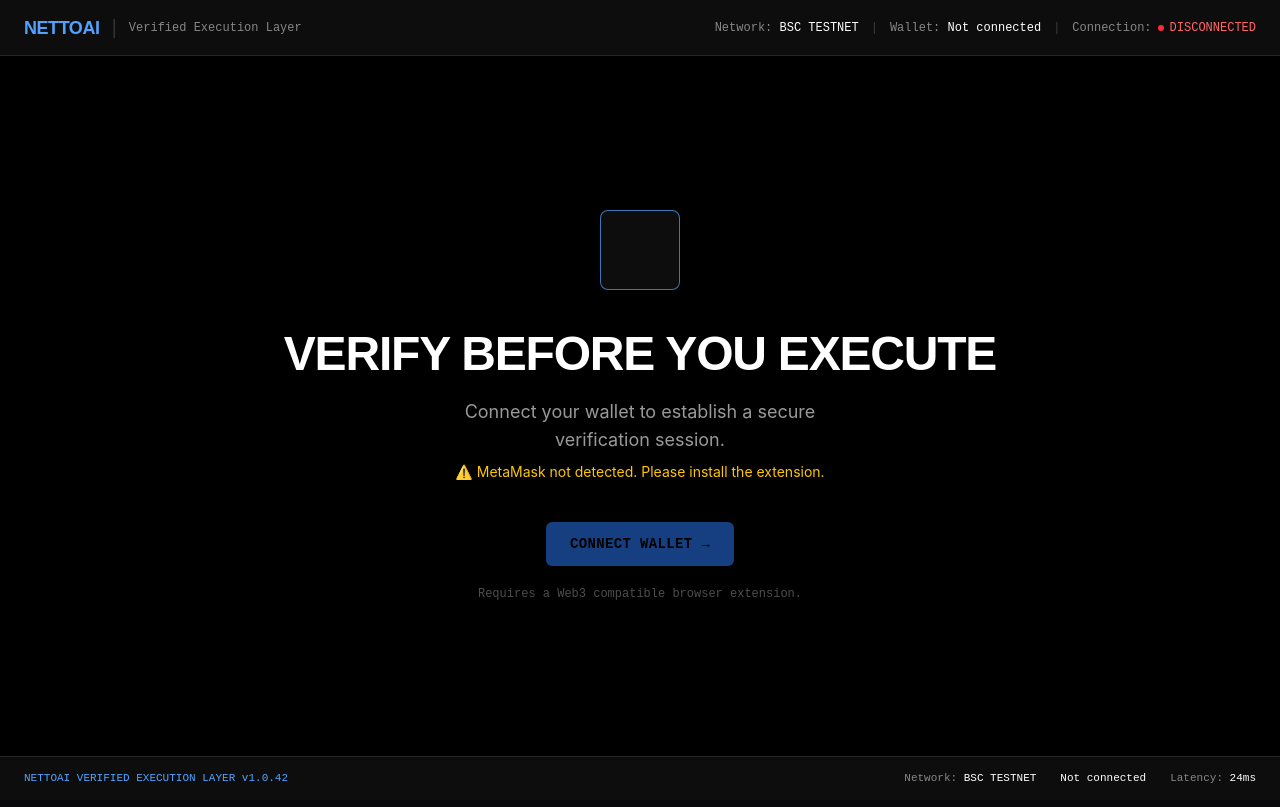
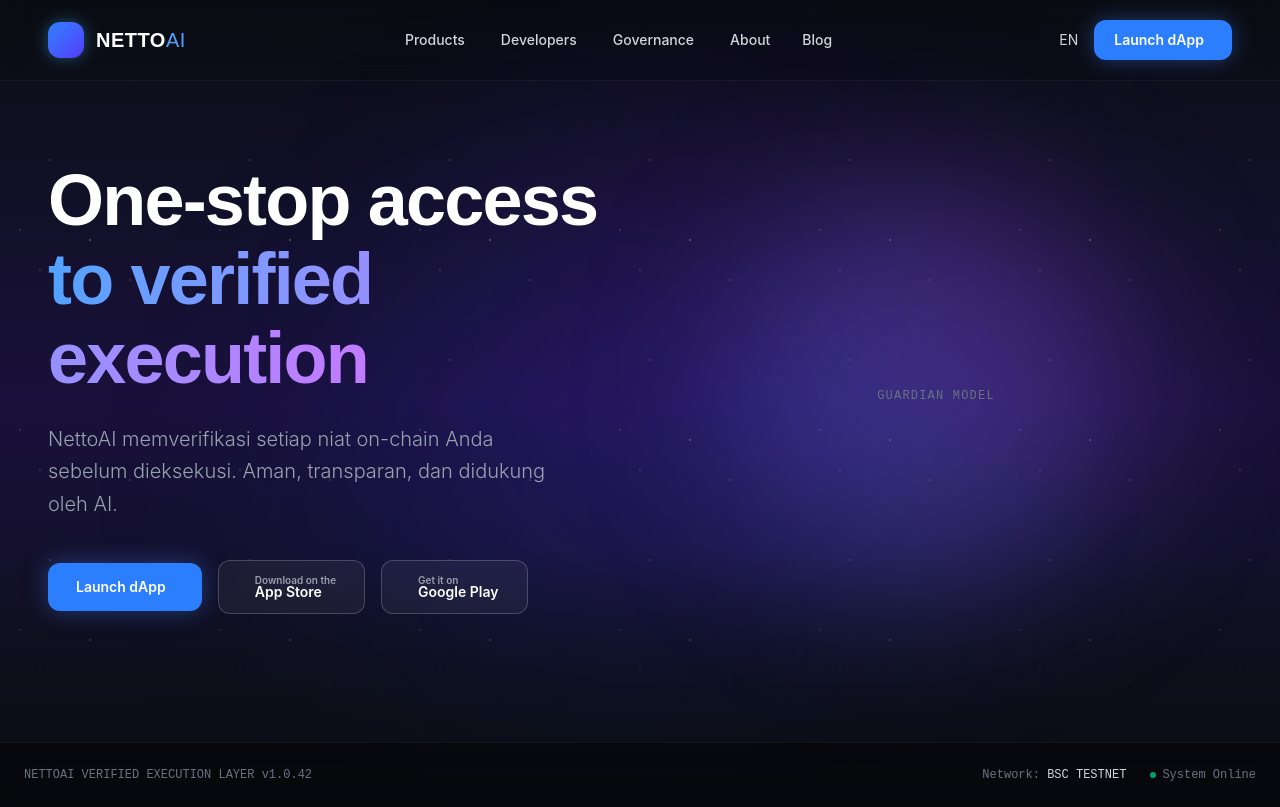
Before and after one commit to yyred-max/nettoai, a Next.js app: page / in a window 1280 px wide. Built offline with nearby package versions, Linux system fonts and the light colour scheme.

Commit message:
feat(landing): add 1inch-inspired landing page hero section

```diff
--- a/app/page.tsx
+++ b/app/page.tsx
@@ -10,6 +10,7 @@ import NettoResult from "@/components/NettoResult";
 import TransactionConfirmation from "@/components/TransactionConfirmation";
 import { SuccessScreen } from "@/components/SuccessScreen";
 import ErrorScreen from "@/components/ErrorScreen";
+import LandingPage from "@/components/LandingPage";
 
 type UIStatus =
   | "connect"
@@ -21,7 +22,10 @@ type UIStatus =
   | "blocked"
   | "no_action"
   | "confirm"
-  | "error";
+  | "error"
+  | "landing"
+  | "connect"
+  | "idle";
 
 type ResultData = {
   status: "ALLOW" | "BLOCKED" | "NO_ACTION";
@@ -35,7 +39,8 @@ type ResultData = {
 };
 
 export default function Home() {
-  const [status, setStatus] = useState<UIStatus>("connect");
+  const [status, setStatus] = useState<UIStatus>("landing");
+  // const [status, setStatus] = useState<UIStatus>("connect");
   const [intent, setIntent] = useState("");
   const [resultData, setResultData] = useState<ResultData | null>(null);
   const [txData, setTxData] = useState<{ txHash: string; block: number } | null>(null);
@@ -122,6 +127,9 @@ export default function Home() {
   };
 
   switch (status) {
+    case "landing":
+      return <LandingPage onLaunchApp={() => setStatus("connect")} />;
+
     case "connect":
       return (
         <ConnectWallet
--- /dev/null
+++ b/components/LandingPage.tsx
@@ -0,0 +1,158 @@
+"use client";
+
+import { useEffect, useState } from "react";
+
+type LandingPageProps = {
+    onLaunchApp: () => void;
+};
+
+export default function LandingPage({ onLaunchApp }: LandingPageProps) {
+    const [mounted, setMounted] = useState(false);
+
+    useEffect(() => {
+        setMounted(true);
+    }, []);
+
+    return (
+        <div className="relative min-h-screen w-full overflow-hidden bg-[#0B0E14] font-sans text-white">
+            {/* ── Background Layers (Meniru langit 1inch) ── */}
+            <div className="absolute inset-0 z-0">
+                {/* Gradasi dasar langit malam */}
+                <div className="absolute inset-0 bg-gradient-to-b from-[#0B0E14] via-[#1A103C] to-[#0B0E14]" />
+
+                {/* Cahaya nebula / aurora di belakang */}
+                <div className="absolute top-1/4 left-1/4 w-[600px] h-[600px] bg-blue-600/10 rounded-full blur-[120px]" />
+                <div className="absolute bottom-1/4 right-1/4 w-[500px] h-[500px] bg-purple-600/10 rounded-full blur-[120px]" />
+
+                {/* Bintang-bintang (CSS pattern sederhana) */}
+                <div className="absolute inset-0 opacity-40" style={{
+                    backgroundImage: `radial-gradient(1px 1px at 20px 30px, #ffffff, rgba(0,0,0,0)),
+                                      radial-gradient(1px 1px at 40px 70px, #ffffff, rgba(0,0,0,0)),
+                                      radial-gradient(1px 1px at 50px 160px, #ffffff, rgba(0,0,0,0)),
+                                      radial-gradient(1.5px 1.5px at 90px 40px, #ffffff, rgba(0,0,0,0)),
+                                      radial-gradient(1px 1px at 130px 80px, #ffffff, rgba(0,0,0,0))`,
+                    backgroundSize: '200px 200px'
+                }} />
+
+                {/* Siluet pegunungan di bagian bawah (opsional, bisa diganti SVG) */}
+                <div className="absolute bottom-0 left-0 right-0 h-64 bg-gradient-to-t from-[#0B0E14] to-transparent" />
+            </div>
+
+            {/* ── Navbar ── */}
+            <nav className="relative z-20 flex items-center justify-between px-6 py-5 sm:px-12 backdrop-blur-md bg-black/10 border-b border-white/5">
+                <div className="flex items-center gap-3">
+                    {/* Logo NettoAI */}
+                    <div className="flex h-9 w-9 items-center justify-center rounded-xl bg-gradient-to-br from-blue-500 to-indigo-600 shadow-[0_0_15px_rgba(56,189,248,0.4)]">
+                        <i className="bi bi-shield-fill-check text-white text-lg" />
+                    </div>
+                    <span className="font-display text-xl font-bold tracking-wide">
+                        NETTO<span className="text-blue-400 font-light">AI</span>
+                    </span>
+                </div>
+
+                {/* Menu Navigasi */}
+                <div className="hidden md:flex items-center gap-8 text-sm font-medium text-gray-300">
+                    <a href="#" className="hover:text-white transition-colors flex items-center gap-1">
+                        Products <i className="bi bi-chevron-down text-xs" />
+                    </a>
+                    <a href="#" className="hover:text-white transition-colors flex items-center gap-1">
+                        Developers <i className="bi bi-chevron-down text-xs" />
+                    </a>
+                    <a href="#" className="hover:text-white transition-colors flex items-center gap-1">
+                        Governance <i className="bi bi-chevron-down text-xs" />
+                    </a>
+                    <a href="#" className="hover:text-white transition-colors">About</a>
+                    <a href="#" className="hover:text-white transition-colors flex items-center gap-1">
+                        Blog <i className="bi bi-box-arrow-up-right text-xs" />
+                    </a>
+                </div>
+
+                {/* Tombol Kanan */}
+                <div className="flex items-center gap-4">
+                    <span className="hidden sm:flex items-center gap-1 text-sm text-gray-300 cursor-pointer hover:text-white transition-colors">
+                        <i className="bi bi-globe" /> EN
+                    </span>
+                    <button
+                        onClick={onLaunchApp}
+                        className="flex items-center gap-2 rounded-xl bg-blue-500 px-5 py-2.5 text-sm font-semibold text-white transition-all hover:bg-blue-400 shadow-[0_0_20px_rgba(59,130,246,0.4)] hover:shadow-[0_0_30px_rgba(59,130,246,0.6)]"
+                    >
+                        Launch dApp <i className="bi bi-arrow-right" />
+                    </button>
+                </div>
+            </nav>
+
+            {/* ── Hero Section ── */}
+            <main className="relative z-10 flex flex-col md:flex-row items-center justify-between px-6 sm:px-12 pt-20 pb-32 max-w-7xl mx-auto">
+
+                {/* Sisi Kiri: Teks & Tombol */}
+                <div className={`flex-1 max-w-2xl transition-all duration-1000 ${mounted ? 'opacity-100 translate-y-0' : 'opacity-0 translate-y-10'}`}>
+                    <h1 className="font-display text-5xl sm:text-7xl font-extrabold tracking-tight leading-[1.1] text-white">
+                        One-stop access
+                        <br />
+                        <span className="text-transparent bg-clip-text bg-gradient-to-r from-blue-400 to-purple-400">
+                            to verified execution
+                        </span>
+                    </h1>
+
+                    <p className="mt-6 text-lg sm:text-xl text-gray-400 font-light max-w-lg leading-relaxed">
+                        NettoAI memverifikasi setiap niat on-chain Anda sebelum dieksekusi. Aman, transparan, dan didukung oleh AI.
+                    </p>
+
+                    <div className="mt-10 flex flex-wrap items-center gap-4">
+                        <button
+                            onClick={onLaunchApp}
+                            className="flex items-center gap-2 rounded-xl bg-blue-500 px-7 py-3.5 text-sm font-semibold text-white transition-all hover:bg-blue-400 shadow-[0_0_25px_rgba(59,130,246,0.4)] hover:shadow-[0_0_35px_rgba(59,130,246,0.6)]"
+                        >
+                            Launch dApp <i className="bi bi-arrow-right" />
+                        </button>
+
+                        <button className="flex items-center gap-2 rounded-xl border border-white/20 bg-white/5 px-7 py-3.5 text-sm font-semibold text-white backdrop-blur-sm transition-all hover:bg-white/10 hover:border-white/30">
+                            <i className="bi bi-apple text-lg" />
+                            <div className="flex flex-col items-start leading-none">
+                                <span className="text-[10px] text-gray-400">Download on the</span>
+                                <span>App Store</span>
+                            </div>
+                        </button>
+
+                        <button className="flex items-center gap-2 rounded-xl border border-white/20 bg-white/5 px-7 py-3.5 text-sm font-semibold text-white backdrop-blur-sm transition-all hover:bg-white/10 hover:border-white/30">
+                            <i className="bi bi-google-play text-lg" />
+                            <div className="flex flex-col items-start leading-none">
+                                <span className="text-[10px] text-gray-400">Get it on</span>
+                                <span>Google Play</span>
+                            </div>
+                        </button>
+                    </div>
+                </div>
+
+                {/* Sisi Kanan: Ilustrasi (Placeholder) */}
+                <div className={`hidden md:flex flex-1 justify-center items-center relative transition-all duration-1000 delay-300 ${mounted ? 'opacity-100 translate-x-0' : 'opacity-0 translate-x-10'}`}>
+                    {/* Ganti div ini dengan <Image /> jika kamu punya ilustrasi 3D */}
+                    <div className="relative w-[400px] h-[400px]">
+                        {/* Efek glow di belakang ilustrasi */}
+                        <div className="absolute inset-0 bg-gradient-to-tr from-blue-500/30 to-purple-500/30 rounded-full blur-[80px]" />
+
+                        {/* Placeholder ilustrasi */}
+                        <div className="relative z-10 flex flex-col items-center justify-center w-full h-full">
+                            <i className="bi bi-shield-lock-fill text-[120px] text-transparent bg-clip-text bg-gradient-to-br from-blue-400 to-purple-500 drop-shadow-[0_0_30px_rgba(56,189,248,0.5)]" />
+                            <span className="mt-4 font-mono text-xs text-gray-500 tracking-widest uppercase">Guardian Model</span>
+                        </div>
+                    </div>
+                </div>
+            </main>
+
+            {/* ── Footer / Trust Badges (Opsional) ── */}
+            <footer className="relative z-10 border-t border-white/5 bg-black/40 backdrop-blur-md py-6">
+                <div className="max-w-7xl mx-auto px-6 flex flex-wrap items-center justify-between gap-4 text-xs text-gray-500 font-mono">
+                    <span>NETTOAI VERIFIED EXECUTION LAYER v1.0.42</span>
+                    <div className="flex items-center gap-6">
+                        <span>Network: <span className="text-gray-300">BSC TESTNET</span></span>
+                        <span className="flex items-center gap-1.5">
+                            <span className="h-1.5 w-1.5 rounded-full bg-emerald-400 animate-pulse" />
+                            System Online
+                        </span>
+                    </div>
+                </div>
+            </footer>
+        </div>
+    );
+}
```
